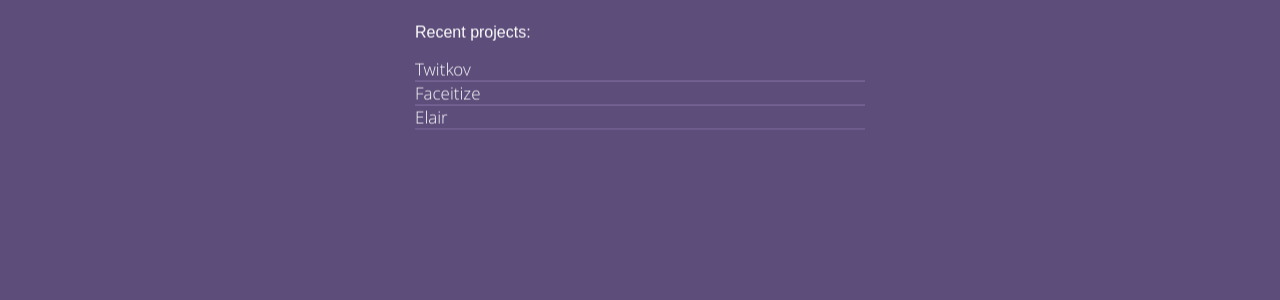
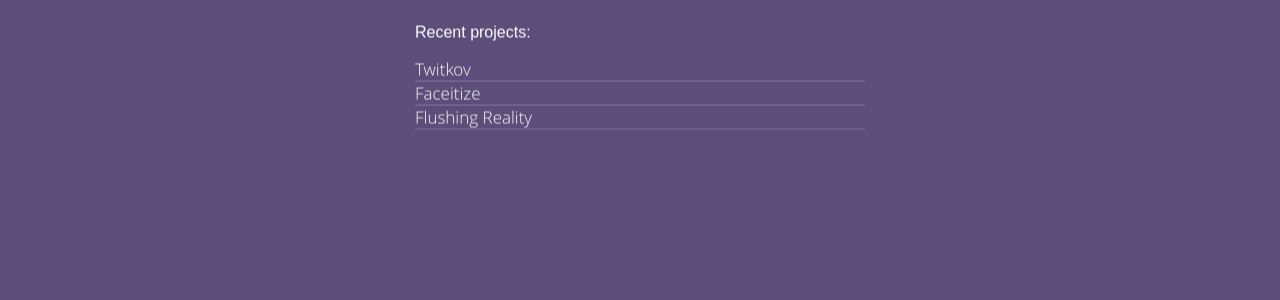
Before and after one commit to mattmatters/personal_site, a Jekyll site: the page built from index.html, in a window 1280 px wide. Shown: the part 571-871 px from the top of the page. Built offline with Jekyll 4.4.1, drawn with Linux system fonts in a browser that asks for light colours; part of the change alters nothing that is shown.

```diff
--- a/_config.yml
+++ b/_config.yml
@@ -1,6 +1,6 @@
 # Site settings
 title: Matt Matters
-description: "Matters that effect mostly Matt"
+description: "Matters that affect mostly Matt"
 baseurl: ""
 url: "https://mattmatters.io"
 
@@ -46,6 +46,9 @@ projects:
   - name: Faceitize
     url: https://github.com/mattmatters/faceitize
     description: "Morph a face to another body"
+  - name: Flushing Reality
+    url: https://flushingreality.com
+    description: "Blog about bathrooms in video games"
   - name: Elair
     url: https://github.com/mattmatters/elair
     description: "CLI for airport information"
@@ -55,18 +58,12 @@ projects:
 
 # All of the other dumb stuff I do
 random:
-  - name: Muffin Madness
-    url: http://muffinmadness.win
-    description: "The breadth of muffins"
   - name: Vanity Site
-    url: http://themattersofmatt.com
+    url: https://themattersofmatt.com
     description: "Look at this when in need of a confidence boost"
   - name: Duck Dynasty 2
-    url: http://duckdynasty2.site/
+    url: https://duckdynasty2.site/
     description: "Commission for the upcoming sequel."
-  - name: Another Calculator
-    url: http://calc-redux.com.s3-website-us-east-1.amazonaws.com/
-    description: "Calculator written using the new and hip React-Redux"
   - name: Barlen Electronics
     url: http://barlenelectronics.com
     description: "Commissioned company website"
@@ -76,6 +73,12 @@ random:
   - name: B Nice B Short
     url: http://bnicebshort.com.s3-website-us-east-1.amazonaws.com
     description: "My <b>worst</b> graphic design work ever."
+  - name: Muffin Madness
+    url: https://muffinmadness.win
+    description: "The breadth of muffins"
+  - name: Another Calculator
+    url: http://calc-redux.com.s3-website-us-east-1.amazonaws.com/
+    description: "Calculator written using the new and hip React-Redux"
   - name: Markdown Previewer
     url: http://markdownpreview.com.s3-website-us-east-1.amazonaws.com
     description: "Everyone makes one of these"
@@ -86,7 +89,7 @@ random:
     url: http://photocrossfadetest.com.s3-website-us-east-1.amazonaws.com
     description: "The world can have this too."
   - name: Pizza Dogs
-    url: http://wienerpizza.men
+    url: https://wienerpizza.men
     description: "For all your pizza and dog needs"
 
 # exclude my node related stuff
```
